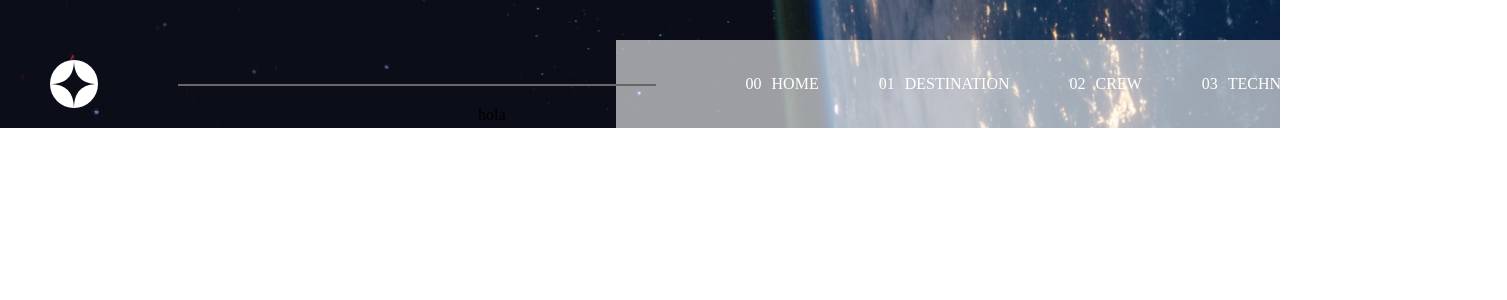
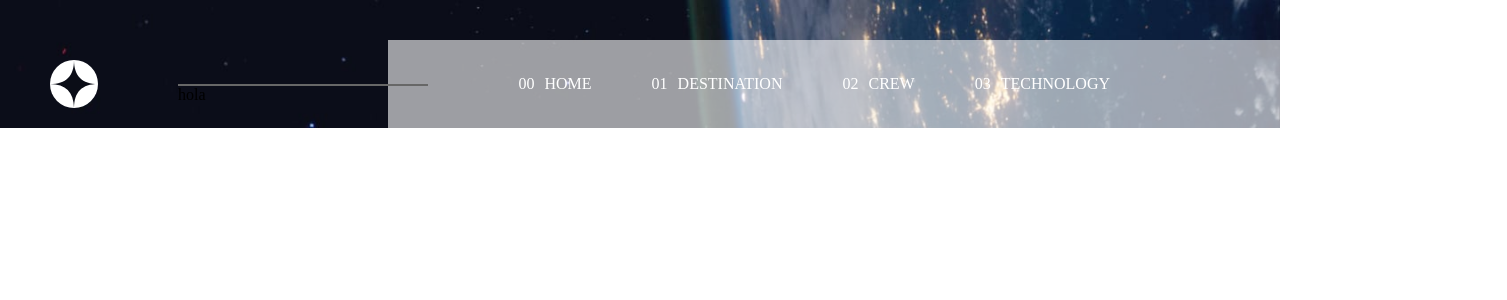
Before and after one commit to DanielMen97/Space, a React (Vite) app in the folder Space-website/: page / in a window 1280 px wide. Shown: the top 300 px of the page, 1507 px wide, since content can reach past the window. Built offline with nearby package versions, Linux system fonts and the light colour scheme.

Commit message:
ajuste header

```diff
--- a/Space-website/src/App.module.css
+++ b/Space-website/src/App.module.css
@@ -1,4 +1,6 @@
 .app{
   background-image: url('./assets/home/background-home-desktop.jpg');
+  background-repeat: no-repeat;
+  background-size: cover;
   padding: 40px 0 0 50px;
 }
--- a/Space-website/src/components/navbar/navbar.module.css
+++ b/Space-website/src/components/navbar/navbar.module.css
@@ -1,7 +1,6 @@
 .navbar_container{
   display: flex;
   align-items: center;
-  justify-content: space-between;
 }
 
 .navbar_container img {
@@ -9,9 +8,9 @@
 }
 
 .line{
-  padding: 20px 150px 20px 300px;
+  width: 100%;
   position: relative;
-  bottom: -30px;
+  bottom: -10px;
   right: -40px;
   border-top: solid rgb(103, 103, 103) 2px;
 }
```
